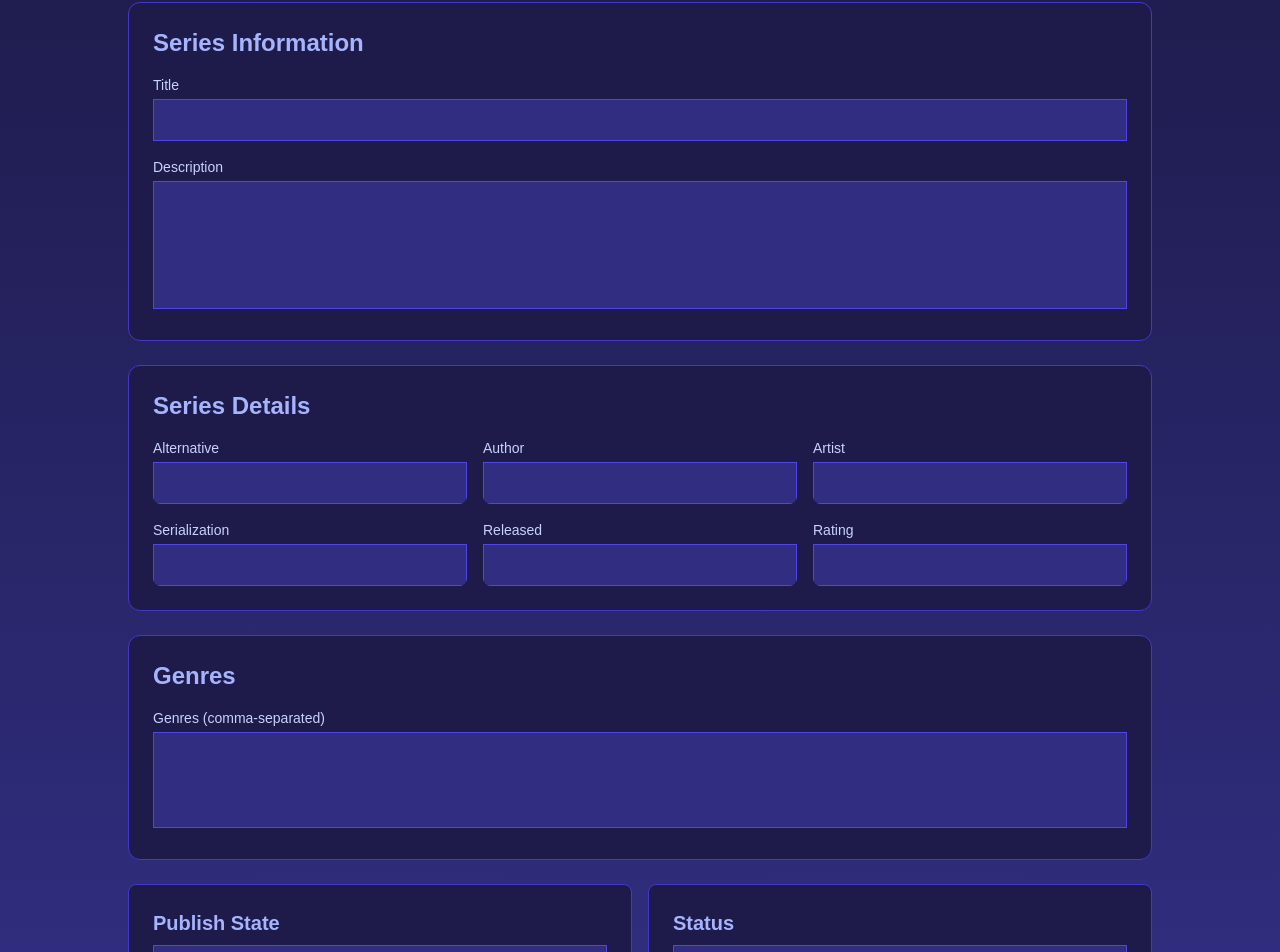
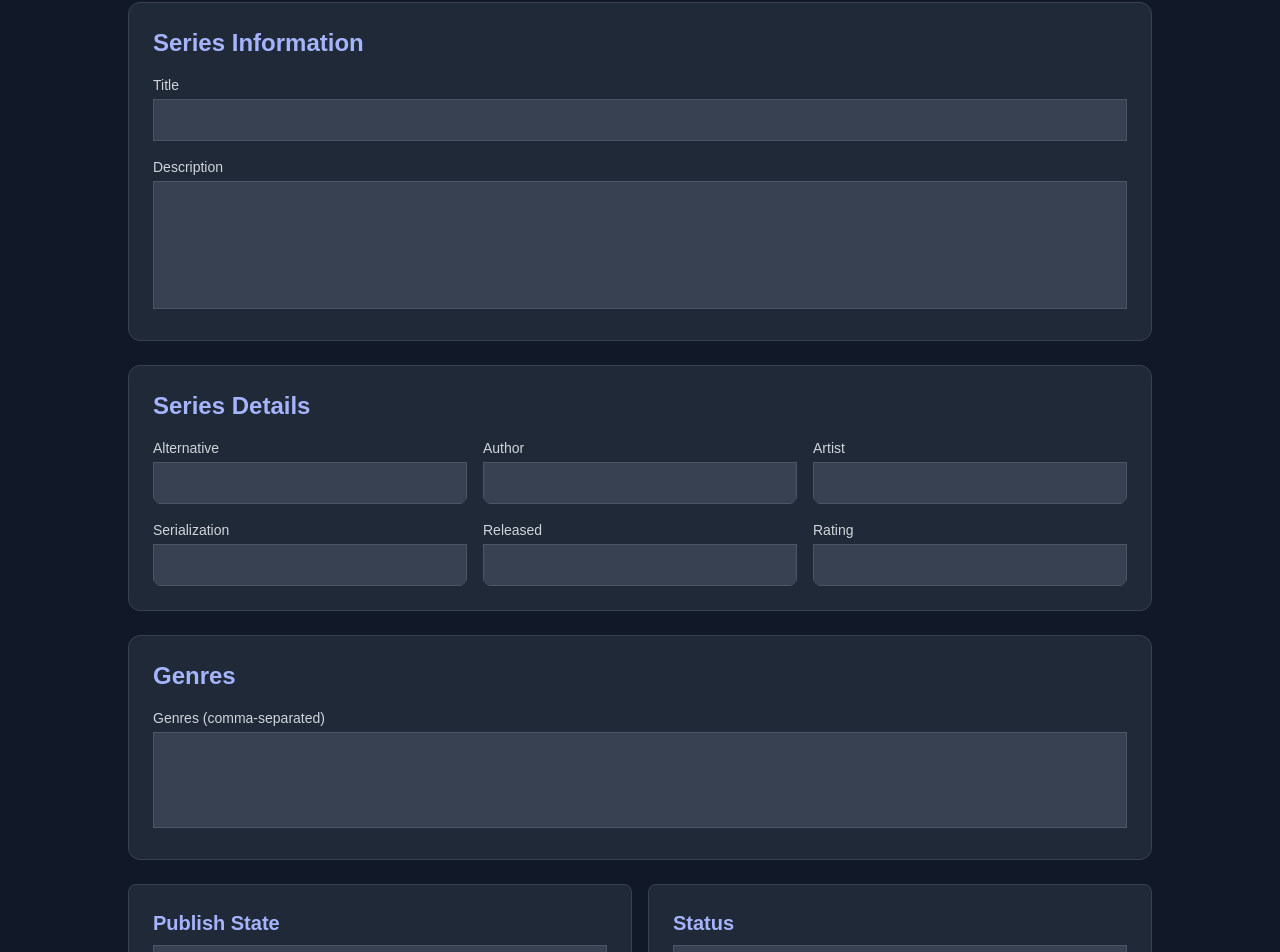
Before and after one commit to FERDIZ-afk/bahannextjs, a Next.js app: page /admin/series/new in a window 1280 px wide. Shown: the part 88-1040 px from the top of the page. Built offline with nearby package versions, Linux system fonts and the light colour scheme.

Commit message:
千夜未来

```diff
--- a/src/app/(admin)/admin/series/new/page.jsx
+++ b/src/app/(admin)/admin/series/new/page.jsx
@@ -47,44 +47,44 @@ const NewSeriesPage = () => {
   };
 
   return (
-    <main className="min-h-screen bg-gradient-to-b from-[#1e1b4b] to-[#312e81] text-white p-6">
+    <main className="min-h-screen bg-gray-900 text-white p-6">
       <div className="max-w-5xl mx-auto space-y-6">
         <div className="flex justify-between items-center">
           <h1 className="text-3xl font-bold">Create New Series</h1>
           <div className="space-x-2">
-            <button type="button" className="px-4 py-2 border border-indigo-400 text-indigo-300 rounded-md hover:bg-indigo-600">Discard</button>
+            <button type="button" className="px-4 py-2 border border-gray-500 text-gray-300 rounded-md hover:bg-gray-700">Discard</button>
             <button onClick={handleSubmit} className="px-4 py-2 bg-indigo-600 text-white rounded-md hover:bg-indigo-700">Save</button>
           </div>
         </div>
 
         <form onSubmit={handleSubmit} className="space-y-6">
           {/* Series Info */}
-          <div className="bg-[#1e1b4b] border border-indigo-700 rounded-xl p-6">
+          <div className="bg-gray-800 border border-gray-700 rounded-xl p-6">
             <h2 className="text-2xl font-semibold mb-4 text-indigo-300">Series Information</h2>
             <div className="space-y-4">
               <div>
-                <label className="block mb-1 text-sm text-indigo-200">Title</label>
-                <input name="title" value={formData.title} onChange={handleChange} className="w-full bg-[#312e81] text-white border border-indigo-600 rounded-md px-4 py-2 focus:outline-none focus:ring-2 focus:ring-indigo-500" />
+                <label className="block mb-1 text-sm text-gray-300">Title</label>
+                <input name="title" value={formData.title} onChange={handleChange} className="w-full bg-gray-700 text-white border border-gray-600 rounded-md px-4 py-2 focus:outline-none focus:ring-2 focus:ring-indigo-500" />
               </div>
               <div>
-                <label className="block mb-1 text-sm text-indigo-200">Description</label>
-                <textarea name="description" value={formData.description} onChange={handleChange} className="w-full bg-[#312e81] text-white border border-indigo-600 rounded-md px-4 py-2 h-32 resize-none focus:outline-none focus:ring-2 focus:ring-indigo-500" />
+                <label className="block mb-1 text-sm text-gray-300">Description</label>
+                <textarea name="description" value={formData.description} onChange={handleChange} className="w-full bg-gray-700 text-white border border-gray-600 rounded-md px-4 py-2 h-32 resize-none focus:outline-none focus:ring-2 focus:ring-indigo-500" />
               </div>
             </div>
           </div>
 
           {/* Series Details */}
-          <div className="bg-[#1e1b4b] border border-indigo-700 rounded-xl p-6">
+          <div className="bg-gray-800 border border-gray-700 rounded-xl p-6">
             <h2 className="text-2xl font-semibold mb-4 text-indigo-300">Series Details</h2>
             <div className="grid sm:grid-cols-2 md:grid-cols-3 gap-4">
               {['alternative', 'author', 'artist', 'serialization', 'released', 'rating'].map((field) => (
                 <div key={field}>
-                  <label className="block mb-1 text-sm text-indigo-200 capitalize">{field}</label>
+                  <label className="block mb-1 text-sm text-gray-300 capitalize">{field}</label>
                   <input
                     name={field}
                     value={formData[field]}
                     onChange={handleChange}
-                    className="w-full bg-[#312e81] text-white border border-indigo-600 rounded-md px-4 py-2 focus:outline-none focus:ring-2 focus:ring-indigo-500"
+                    className="w-full bg-gray-700 text-white border border-gray-600 rounded-md px-4 py-2 focus:outline-none focus:ring-2 focus:ring-indigo-500"
                   />
                 </div>
               ))}
@@ -92,38 +92,38 @@ const NewSeriesPage = () => {
           </div>
 
           {/* Genres */}
-          <div className="bg-[#1e1b4b] border border-indigo-700 rounded-xl p-6">
+          <div className="bg-gray-800 border border-gray-700 rounded-xl p-6">
             <h2 className="text-2xl font-semibold mb-4 text-indigo-300">Genres</h2>
-            <label className="block mb-1 text-sm text-indigo-200">Genres (comma-separated)</label>
+            <label className="block mb-1 text-sm text-gray-300">Genres (comma-separated)</label>
             <textarea
               name="genres"
               value={formData.genres}
               onChange={handleChange}
-              className="w-full bg-[#312e81] text-white border border-indigo-600 rounded-md px-4 py-2 h-24 resize-none focus:outline-none focus:ring-2 focus:ring-indigo-500"
+              className="w-full bg-gray-700 text-white border border-gray-600 rounded-md px-4 py-2 h-24 resize-none focus:outline-none focus:ring-2 focus:ring-indigo-500"
             />
           </div>
 
           {/* Status & Publish */}
           <div className="grid sm:grid-cols-2 gap-4">
-            <div className="bg-[#1e1b4b] border border-indigo-700 rounded-xl p-6">
+            <div className="bg-gray-800 border border-gray-700 rounded-xl p-6">
               <h2 className="text-xl font-semibold mb-2 text-indigo-300">Publish State</h2>
               <select
                 name="publishState"
                 value={formData.publishState}
                 onChange={handleChange}
-                className="w-full bg-[#312e81] text-white border border-indigo-600 rounded-md px-4 py-2 focus:outline-none focus:ring-2 focus:ring-indigo-500"
+                className="w-full bg-gray-700 text-white border border-gray-600 rounded-md px-4 py-2 focus:outline-none focus:ring-2 focus:ring-indigo-500"
               >
                 <option value="DRAFT">Draft</option>
                 <option value="PUBLISHED">Published</option>
               </select>
             </div>
-            <div className="bg-[#1e1b4b] border border-indigo-700 rounded-xl p-6">
+            <div className="bg-gray-800 border border-gray-700 rounded-xl p-6">
               <h2 className="text-xl font-semibold mb-2 text-indigo-300">Status</h2>
               <select
                 name="status"
                 value={formData.status}
                 onChange={handleChange}
-                className="w-full bg-[#312e81] text-white border border-indigo-600 rounded-md px-4 py-2 focus:outline-none focus:ring-2 focus:ring-indigo-500"
+                className="w-full bg-gray-700 text-white border border-gray-600 rounded-md px-4 py-2 focus:outline-none focus:ring-2 focus:ring-indigo-500"
               >
                 <option value="ONGOING">Ongoing</option>
                 <option value="COMPLETED">Completed</option>
@@ -140,6 +140,7 @@ export default NewSeriesPage;
 
 
 
+
 /*
 return (
     <main className="grid flex-1 items-start gap-4 p-4 sm:px-6 sm:py-0 md:gap-8">
```
